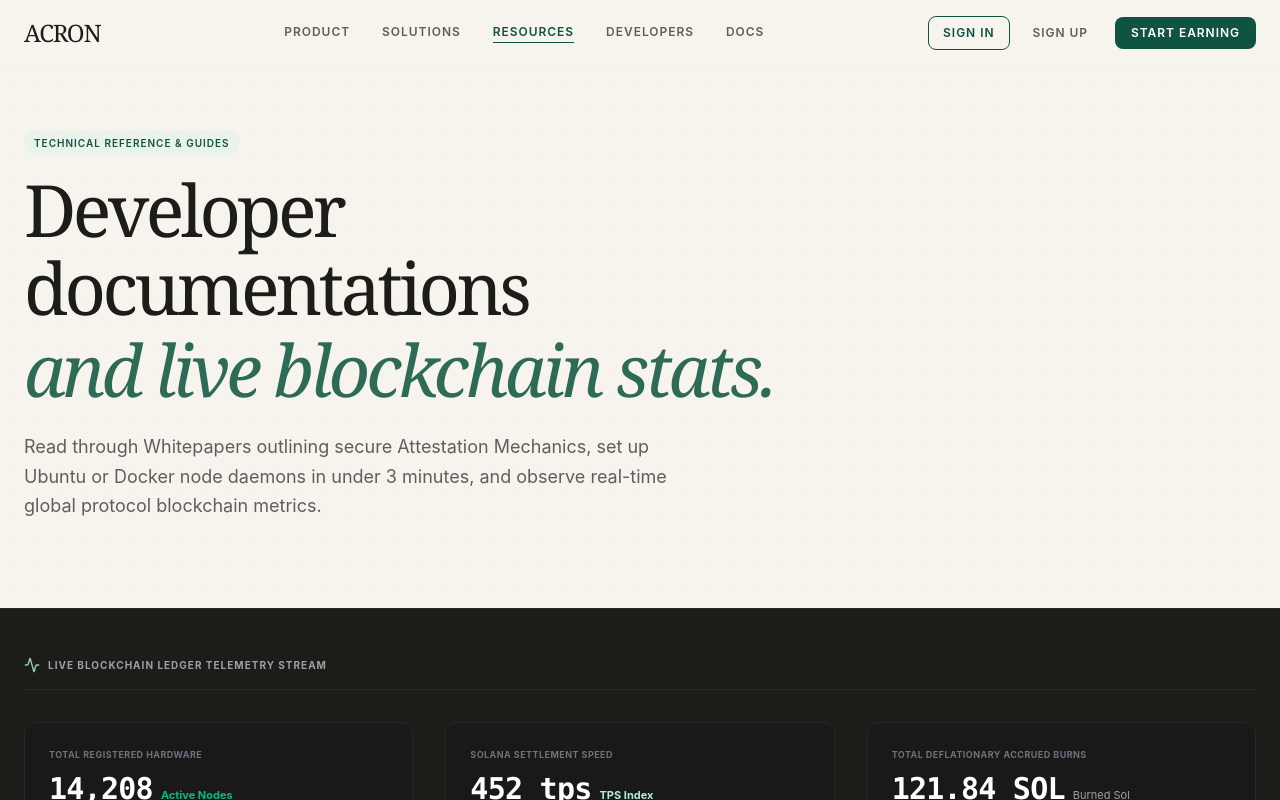
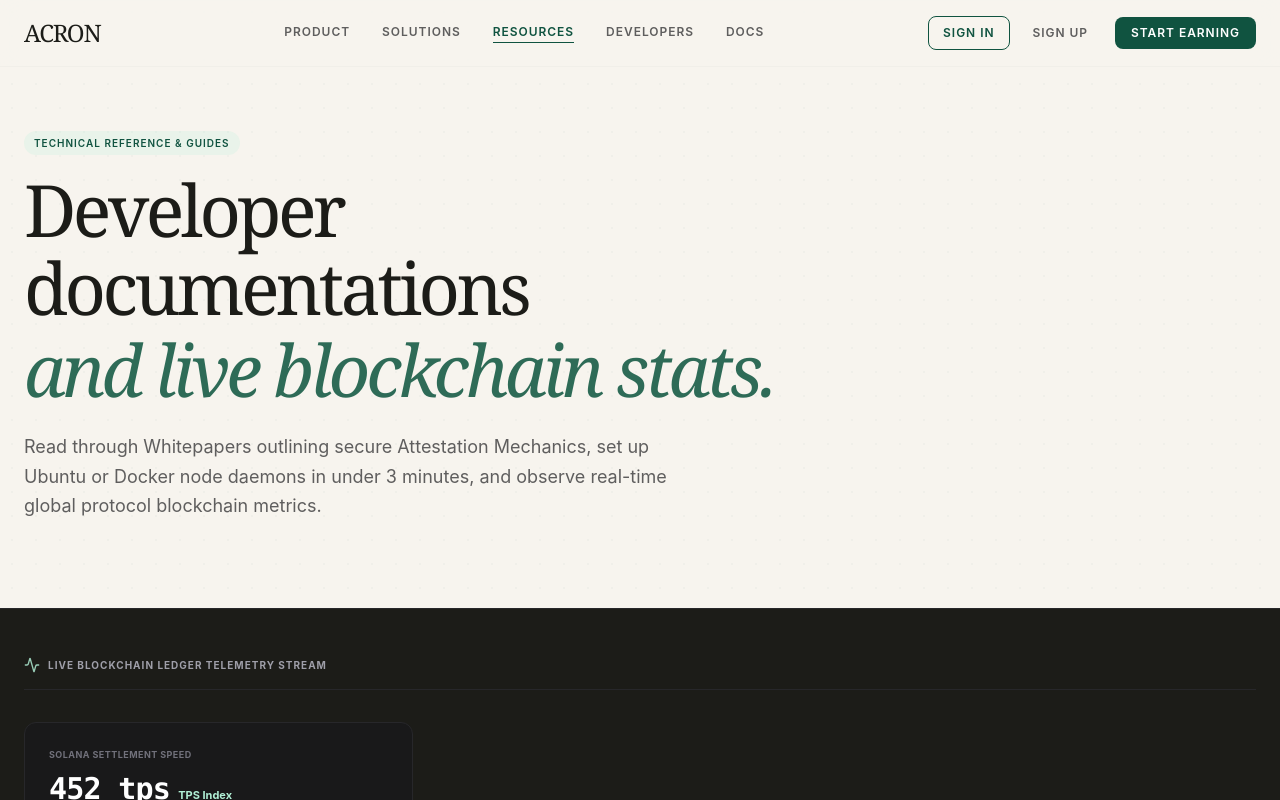
Before and after one commit to Ibro09/acron, a React (Vite) app: page / in a window 1280 px wide. Both pictures are taken after a click on the button "RESOURCES". Shown: the top 800 px of the page. Built offline with nearby package versions, Linux system fonts and the light colour scheme.

Commit message:
first commit

```diff
--- a/src/components/ResourcesPage.tsx
+++ b/src/components/ResourcesPage.tsx
@@ -133,22 +133,7 @@
           </div>
 
           <div className="grid grid-cols-1 md:grid-cols-3 gap-8">
-            <div className="p-6 bg-zinc-900/60 rounded-xl space-y-2 border border-zinc-800">
-              <span className="font-label-caps text-zinc-500 text-[9px] tracking-wider block font-bold">
-                TOTAL REGISTERED HARDWARE
-              </span>
-              <div className="flex items-baseline gap-2">
-                <span className="text-3xl font-mono text-white font-bold tracking-tight">
-                  {onChainNodes.toLocaleString()}
-                </span>
-                <span className="text-[11px] text-emerald-500 font-bold font-sans">
-                  Active Nodes
-                </span>
-              </div>
-              <p className="font-sans text-[11px] text-zinc-500">
-                Live hosts running verified secure enclaves globally.
-              </p>
-            </div>
+
 
             <div className="p-6 bg-zinc-900/60 rounded-xl space-y-2 border border-zinc-800">
               <span className="font-label-caps text-zinc-500 text-[9px] tracking-wider block font-bold">
@@ -167,22 +152,7 @@
               </p>
             </div>
 
-            <div className="p-6 bg-zinc-900/60 rounded-xl space-y-2 border border-zinc-800">
-              <span className="font-label-caps text-zinc-500 text-[9px] tracking-wider block font-bold">
-                TOTAL DEFLATIONARY ACCRUED BURNS
-              </span>
-              <div className="flex items-baseline gap-2">
-                <span className="text-3xl font-mono text-white font-bold tracking-tight">
-                  {totalSolBurnt.toFixed(2)} SOL
-                </span>
-                <span className="text-[11px] text-zinc-400 font-sans">
-                  Burned Sol
-                </span>
-              </div>
-              <p className="font-sans text-[11px] text-zinc-500">
-                Protocol fees automatically converted & locked on-chain.
-              </p>
-            </div>
+
           </div>
         </div>
       </section>
```
